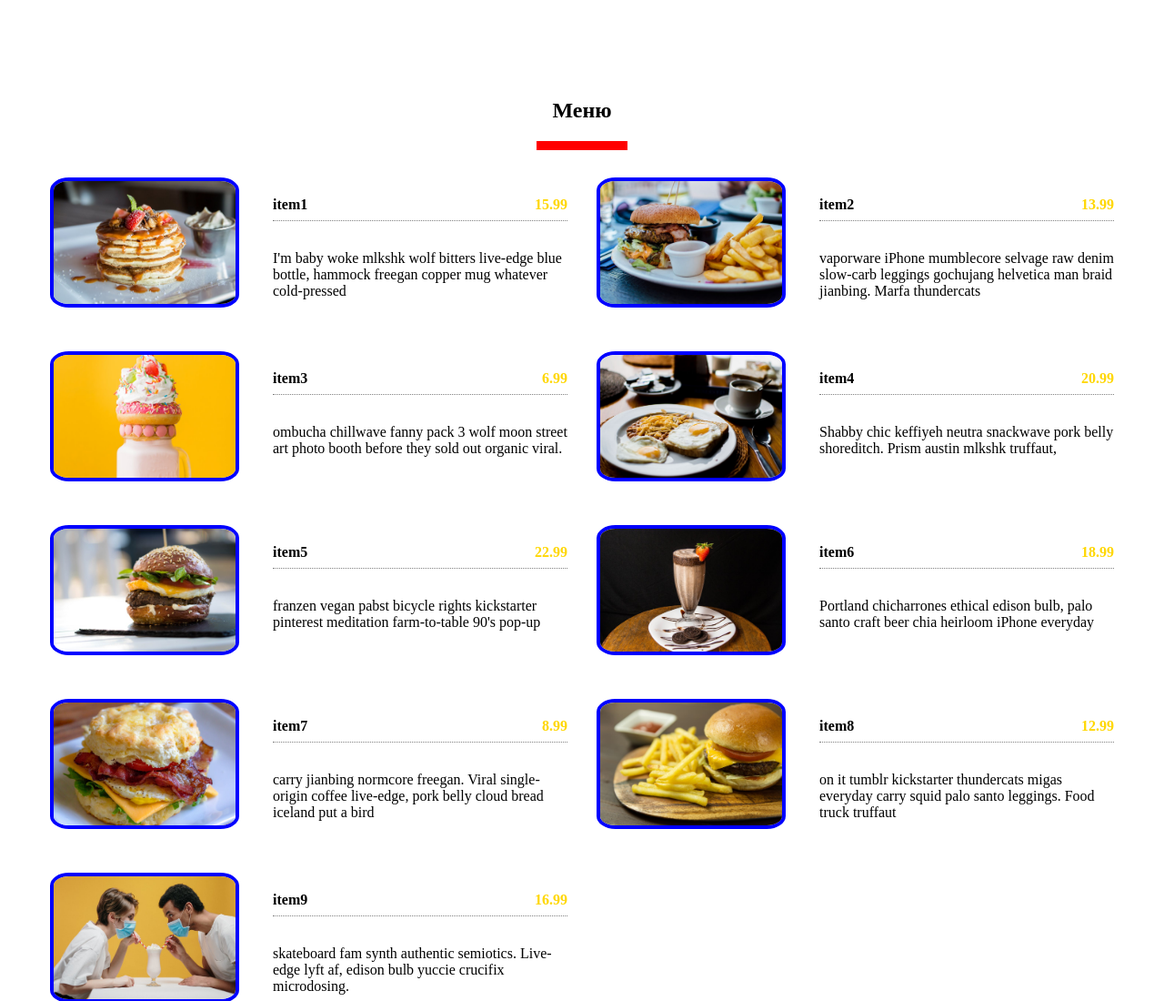
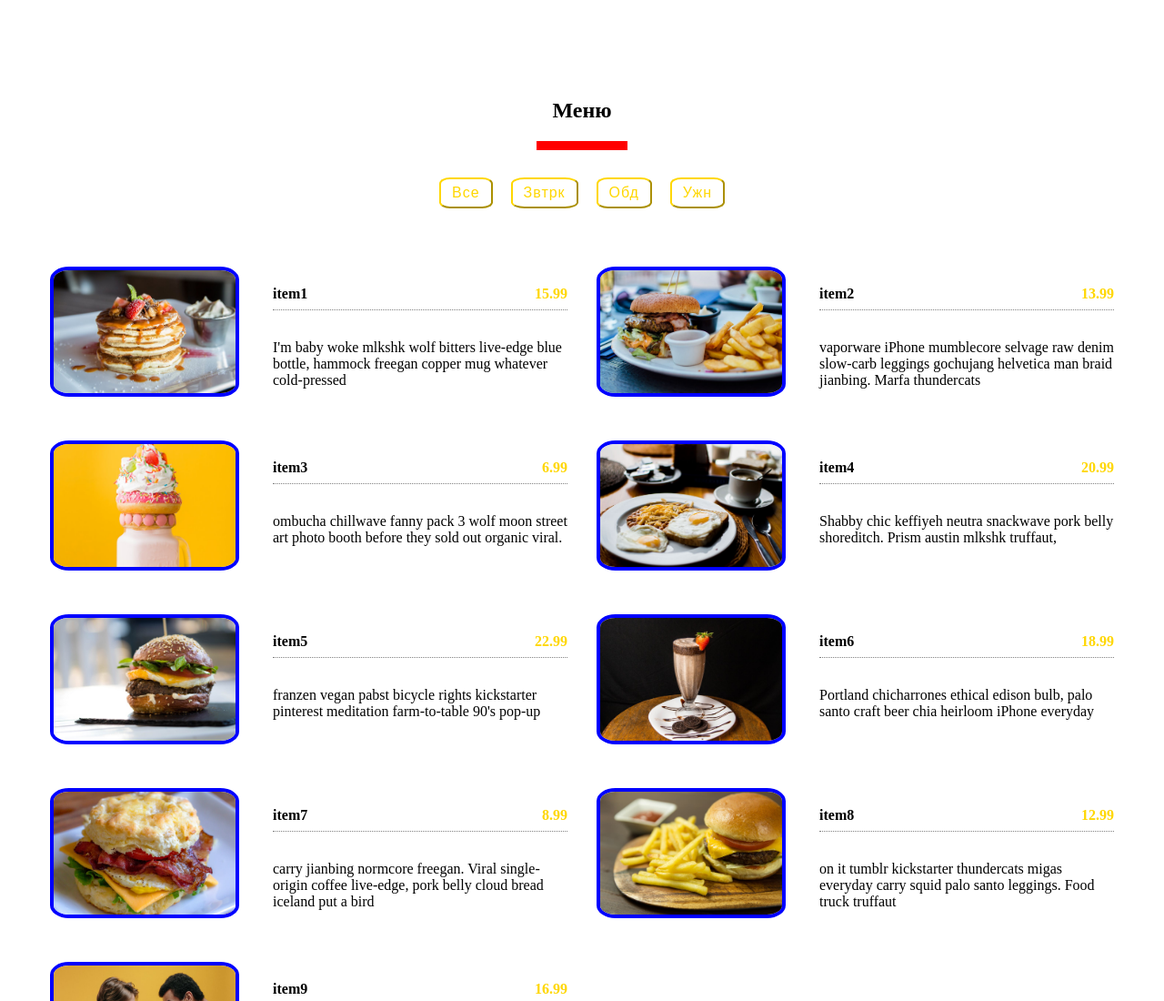
Before and after one commit to danzzzak/menusort, a plain HTML site: page index.html in a window 1280 px wide. Shown: the top 1100 px of the page at 91% size. Drawn offline with Linux system fonts and the light colour scheme.

Commit message:
Кнопки фильтрации

```diff
--- a/index.html
+++ b/index.html
@@ -13,6 +13,12 @@
             <div class="underline"></div>
         </div>
         <!-- filter-->
+        <div class="btn-container">
+            <button class="filter-btn" type="button" data-id="all">Все</button>
+            <button class="filter-btn" type="button" data-id="breakfast">Звтрк</button>
+            <button class="filter-btn" type="button" data-id="lunch">Обд</button>
+            <button class="filter-btn" type="button" data-id="shakes">Ужн</button>
+        </div>
         <!--menu items -->
         <div class="section-center">
             <!-- ITEM -->
--- a/scripts.js
+++ b/scripts.js
@@ -74,9 +74,36 @@ const menu = [
   ];
 
 const sectionCenter = document.querySelector('.section-center');
+const filterBtns = document.querySelectorAll('.filter-btn');
+
 
 window.addEventListener('DOMContentLoaded', () => {
-  let displayMenu = menu.map(function(item) {
+  displayMenuItems(menu);
+});
+
+//filter
+filterBtns.forEach(function(btn) {
+  btn.addEventListener('click', (e) => {
+    const category = e.currentTarget.dataset.id;
+    const menuCategory = menu.filter((menuItem) => {
+      if(menuItem.category === category) {
+      return(menuItem); // Заполняем массив нужными объектами
+      }
+    });
+
+    if(category === 'all') {
+      displayMenuItems(menu);
+    }
+    else {
+      displayMenuItems(menuCategory);
+    }
+
+  });
+});
+
+
+function displayMenuItems(items) {
+  let displayMenu = items.map(function(item) {
     console.log(item);
     return `
     <article class="menu-item">
@@ -94,4 +121,4 @@ window.addEventListener('DOMContentLoaded', () => {
 
   displayMenu = displayMenu.join('');
   sectionCenter.innerHTML = displayMenu;
-});
+}
--- a/style.css
+++ b/style.css
@@ -52,6 +52,27 @@ main {
   .item-info h4 {
     margin-bottom: 8px;
   }
+  .btn-container {
+    margin-bottom: 4rem;
+    display: flex;
+    justify-content: center;
+  }
+  .filter-btn {
+    background: transparent;
+    border-color: gold;
+    font-size: 16px;
+    text-transform: capitalize;
+    margin: 0 10px;
+    letter-spacing: 1px;
+    border-radius: 20%;
+    padding: 6px 12px;
+    color: gold;
+    cursor: pointer;
+  }
+  .filter-btn:hover {
+    background: gold;
+    color: white;
+  }
   @media screen and (min-width: 768px) {
     .menu-item {
       grid-template-columns: 225px 1fr;
```
